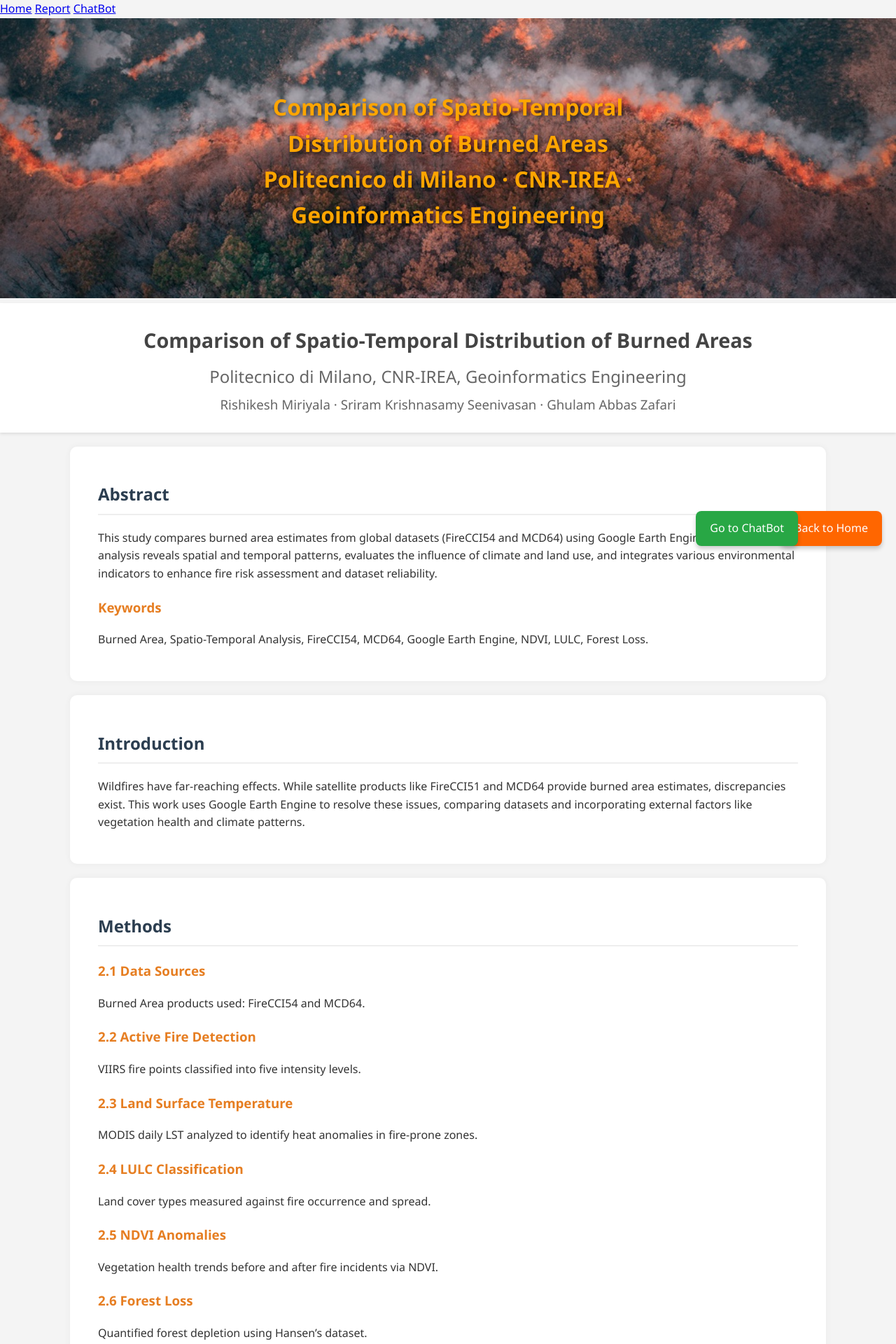
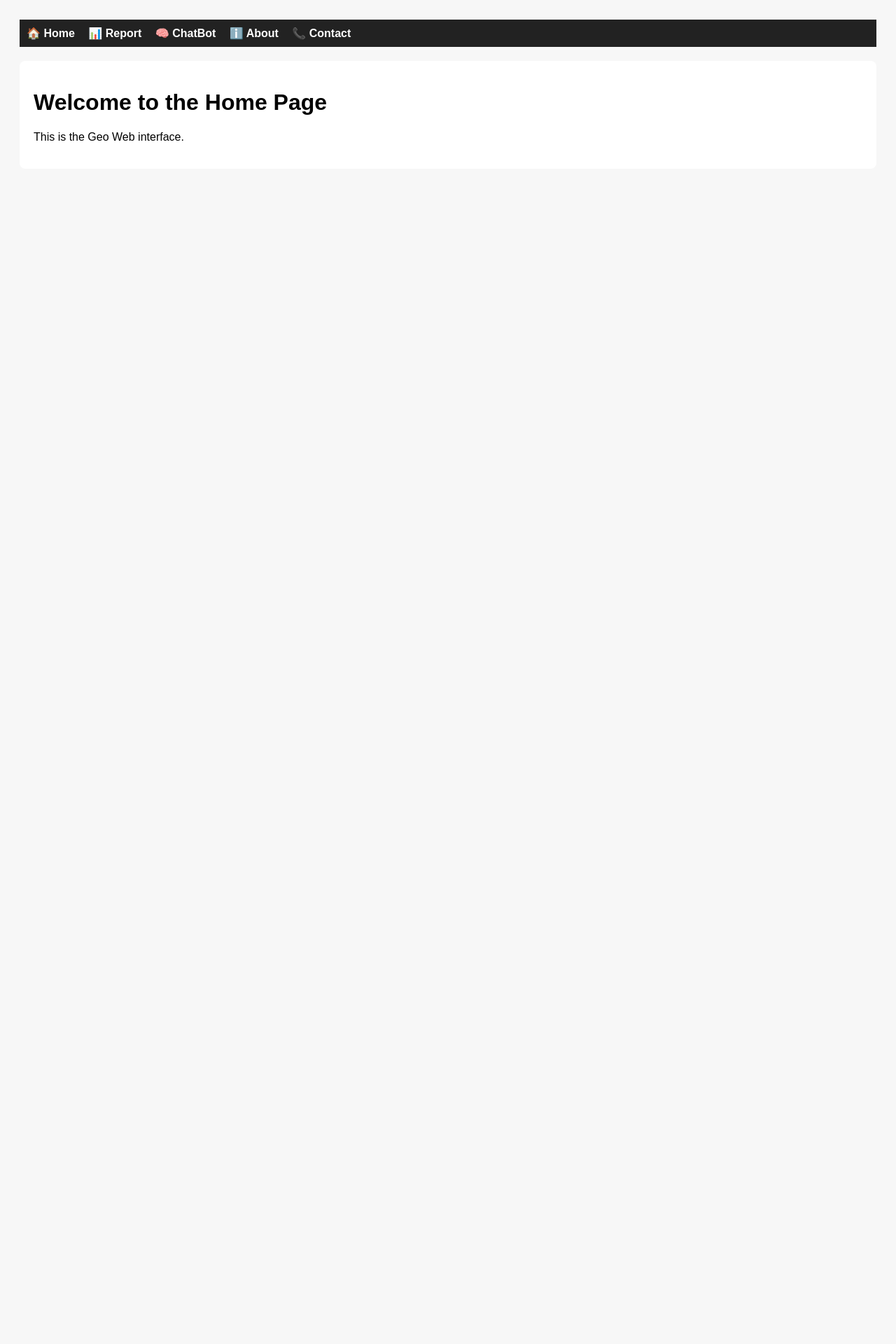
Before and after one commit to zafariabbas68/Geo_web, a Flask app: page /report in a window 1280 px wide. Shown: the top 1920 px of the page at 70% size. After the commit the page ends 201 px from the top, so only its background shows below. Run offline with Flask 3, Linux system fonts and the light colour scheme.

Commit message:
🧱 Add base.html template to fix layout and render full content

```diff
--- /dev/null
+++ b/templates/base.html
@@ -0,0 +1,44 @@
+<!DOCTYPE html>
+<html lang="en">
+<head>
+  <meta charset="UTF-8" />
+  <title>Geo Web</title>
+  <link rel="stylesheet" href="{{ url_for('static', filename='style.css') }}">
+  <style>
+    body {
+      font-family: Arial, sans-serif;
+      padding: 20px;
+      background-color: #f7f7f7;
+    }
+    nav {
+      background-color: #222;
+      padding: 10px;
+    }
+    nav a {
+      color: #fff;
+      text-decoration: none;
+      margin-right: 15px;
+      font-weight: bold;
+    }
+    .main-content {
+      margin-top: 20px;
+      background-color: white;
+      padding: 20px;
+      border-radius: 8px;
+    }
+  </style>
+</head>
+<body>
+  <nav>
+    <a href="/">🏠 Home</a>
+    <a href="/report">📊 Report</a>
+    <a href="/chat">🧠 ChatBot</a>
+    <a href="/about">ℹ️ About</a>
+    <a href="/contact">📞 Contact</a>
+  </nav>
+
+  <div class="main-content">
+    {% block content %}{% endblock %}
+  </div>
+</body>
+</html>
--- a/templates/report.html
+++ b/templates/report.html
@@ -1,3 +1,10 @@
+{% extends "base.html" %}
+
+{% block content %}
+<h1>Welcome to the Home Page</h1>
+<p>This is the Geo Web interface.</p>
+{% endblock %}
+
 <!DOCTYPE html>
 <html lang="en">
 <head>
```
Also changed, not shown: templates/index.html (+8 -0 lines).
